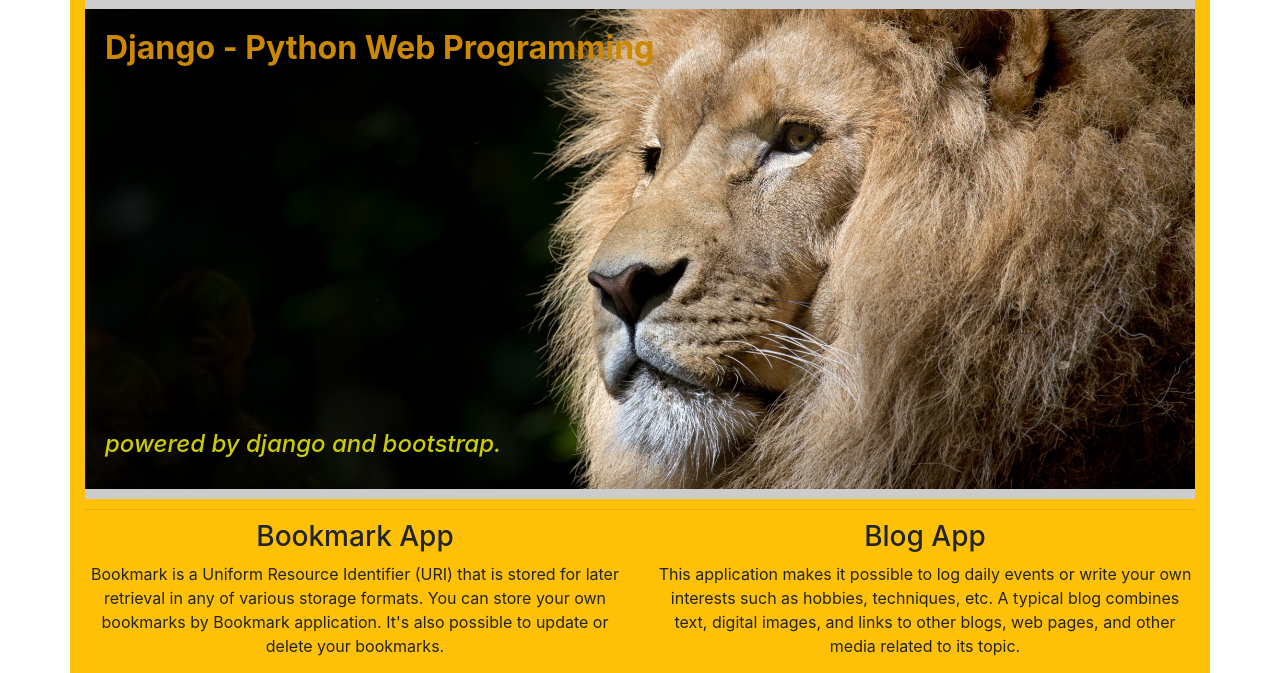
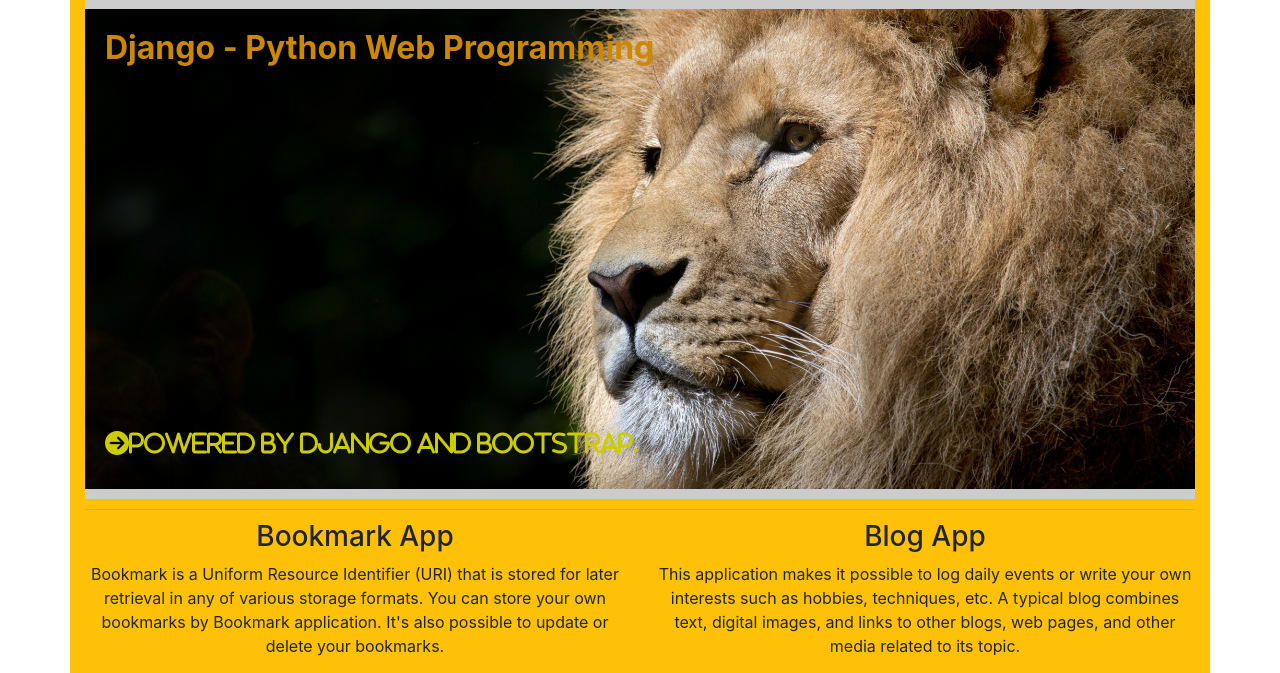
Before and after one commit to Lee816/djangoProject, a Django app: page / in a window 1280 px wide. Shown: the part 91-764 px from the top of the page. Run offline with Django 4.2, Linux system fonts and the light colour scheme; some libraries are stand-ins or nearby versions.

Commit message:
base.html 폰트어썸 스타일 추가

```diff
--- a/templates/base.html
+++ b/templates/base.html
@@ -5,6 +5,10 @@
     <meta name="viewport" content="width=device-width, initial-scale=1.0">
     <link rel="stylesheet" href="https://stackpath.bootstrapcdn.com/bootstrap/4.3.1/css/bootstrap.min.css"
  integrity="sha384-ggOyR0iXCbMQv3Xipma34MD+dH/1fQ784/j6cY/iJTQUOhcWr7x9JvoRxT2MZw1T" crossorigin="anonymous">
+    <link rel="stylesheet" href="https://pro.fontawesome.com/releases/v5.10.0/css/all.css"
+    integrity="sha384-AYmEC3Yw5cVb3ZcuHtOA93w35dYTsvhLPVnYs9eStHfGJvOvKxVfELGroGkvsg+p" crossorigin="anonymous"/>
+
+    <link rel="stylesheet" href=" https://cdnjs.cloudflare.com/ajax/libs/bootstrap-social/5.1.1/bootstrap-social.min.css "/>
 
     <title>{% block title %}Django Web Programming{% endblock title %}</title>
 
@@ -73,5 +77,7 @@
     <script src="https://stackpath.bootstrapcdn.com/bootstrap/4.3.1/js/bootstrap.min.js"
             integrity="sha384-JjSmVgyd0p3pXB1rRibZUAYoIIy6OrQ6VrjIEaFf/nJGzIxFDsf4x0xIM+B07jRM"
             crossorigin="anonymous"></script>
+
+    <script src="https://use.fontawesome.com/ee1c3da296.js"></script>
 </body>
 </html>
```
